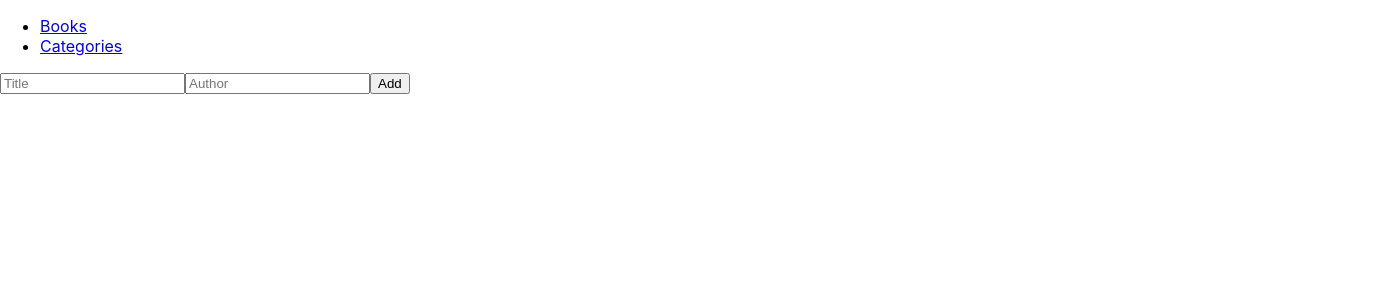
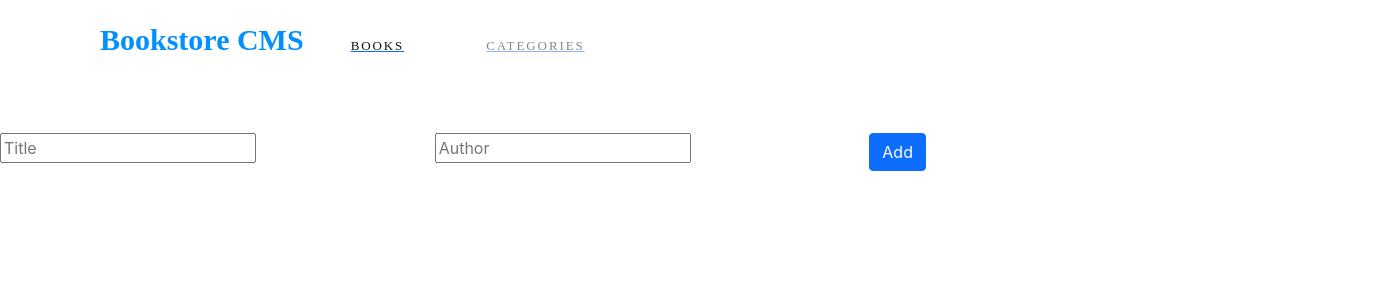
Before and after one commit to kimothokamau/bookstore_redux, a React (Create React App) app: page / in a window 1280 px wide. Shown: the top 300 px of the page, 1400 px wide, since content can reach past the window. Built offline with nearby package versions, Linux system fonts and the light colour scheme.

Commit message:
Add navcss,modify book,new and nav components

```diff
--- a/public/index.html
+++ b/public/index.html
@@ -10,34 +10,15 @@
       content="Web site created using create-react-app"
     />
     <link rel="apple-touch-icon" href="%PUBLIC_URL%/logo192.png" />
-    <!--
-      manifest.json provides metadata used when your web app is installed on a
-      user's mobile device or desktop. See https://developers.google.com/web/fundamentals/web-app-manifest/
-    -->
     <link rel="manifest" href="%PUBLIC_URL%/manifest.json" />
-    <!--
-      Notice the use of %PUBLIC_URL% in the tags above.
-      It will be replaced with the URL of the `public` folder during the build.
-      Only files inside the `public` folder can be referenced from the HTML.
-
-      Unlike "/favicon.ico" or "favicon.ico", "%PUBLIC_URL%/favicon.ico" will
-      work correctly both with client-side routing and a non-root public URL.
-      Learn how to configure a non-root public URL by running `npm run build`.
-    -->
+    <link href="https://cdn.jsdelivr.net/npm/bootstrap@5.1.0/dist/css/bootstrap.min.css" rel="stylesheet" integrity="sha384-KyZXEAg3QhqLMpG8r+8fhAXLRk2vvoC2f3B09zVXn8CA5QIVfZOJ3BCsw2P0p/We" crossorigin="anonymous">
     <title>React App</title>
   </head>
   <body>
     <noscript>You need to enable JavaScript to run this app.</noscript>
     <div id="root"></div>
-    <!--
-      This HTML file is a template.
-      If you open it directly in the browser, you will see an empty page.
-
-      You can add webfonts, meta tags, or analytics to this file.
-      The build step will place the bundled scripts into the <body> tag.
-
-      To begin the development, run `npm start` or `yarn start`.
-      To create a production bundle, use `npm run build` or `yarn build`.
-    -->
+    <script src="https://cdn.jsdelivr.net/npm/bootstrap@5.1.0/dist/js/bootstrap.bundle.min.js" integrity="sha384-U1DAWAznBHeqEIlVSCgzq+c9gqGAJn5c/t99JyeKa9xxaYpSvHU5awsuZVVFIhvj" crossorigin="anonymous"></script>
   </body>
 </html>
+  </body>
+</html>
--- a/src/App.css
+++ b/src/App.css
@@ -1 +1,8 @@
-/* TBA */
+:root {
+  --azure: #0290ff;
+  --black-two: #121212;
+  --pale-gray: #9c9c9c;
+  --border: rgb(212, 208, 208);
+  --btn: #4386bf;
+  --warm-gray: #5a5959;
+}
--- a/src/App.js
+++ b/src/App.js
@@ -1,9 +1,10 @@
-import './App.css';
 import { BrowserRouter as Router, Switch, Route } from 'react-router-dom';
 import Books from './components/books/books';
 import New from './components/books/new';
 import Categories from './components/categories/categories';
 import Nav from './components/nav';
+import './App.css';
+import './styles/nav.css';
 
 function App() {
   return (
--- a/src/components/books/book.js
+++ b/src/components/books/book.js
@@ -20,14 +20,9 @@ const Book = ({ id, title, author }) => {
           { author }
         </p>
       </div>
-      <button
-        type="button"
-        onClick={
-      () => handleRemove(id)
-}
-      >
-        Remove
-      </button>
+      <button type="button" className="btn">Comments</button>
+      <button type="button" className="btn" onClick={() => handleRemove(id)}>Remove</button>
+      <button type="button" className="btn">Edit</button>
     </li>
   );
 };
--- a/src/components/books/new.js
+++ b/src/components/books/new.js
@@ -15,9 +15,17 @@ const New = () => {
 
   return (
     <form onSubmit={handleSubmit}>
-      <input type="text" name="title" placeholder="Title" required />
-      <input type="text" name="author" placeholder="Author" required />
-      <button type="submit">Add</button>
+      <div className="row mb-3">
+        <div className="col-6 col-sm-4 themed-grid-col">
+          <input type="text" name="title" placeholder="Title" required />
+        </div>
+        <div className="col-6 col-sm-4 themed-grid-col">
+          <input type="text" name="author" placeholder="Author" required />
+        </div>
+        <div className="col-6 col-sm-4 themed-grid-col">
+          <button type="submit" className="btn btn-primary">Add</button>
+        </div>
+      </div>
     </form>
   );
 };
--- a/src/components/nav.js
+++ b/src/components/nav.js
@@ -3,14 +3,23 @@ import { Link } from 'react-router-dom';
 
 const Nav = () => (
   <nav>
-    <ul>
-      <li>
-        <Link to="/"> Books </Link>
-      </li>
-      <li>
-        <Link to="/categories"> Categories </Link>
-      </li>
-    </ul>
+    <nav className="panel-bg">
+    <span className="Bookstore-CMS Text-Style-5">
+      Bookstore CMS
+    </span>
+    <Link to="/">
+      <span className="BOOKS Text-Style-7">
+        BOOKS
+      </span>
+    </Link>
+
+    <Link to="/categories">
+      <span className="CATEGORIES Text-Style-7">
+        CATEGORIES
+      </span>
+    </Link>
+  </nav>
+
   </nav>
 );
 
--- /dev/null
+++ b/src/styles/nav.css
@@ -0,0 +1,64 @@
+.panel-bg {
+  width: 87.5rem;
+  height: 5.938rem;
+  margin: 0 0 2.375rem;
+  padding: 1.438rem 6.188rem 1.688rem 6.25rem;
+  background-color: #fff;
+}
+
+.Bookstore-CMS {
+  width: 15rem;
+  height: 2.313rem;
+  margin: 0.375rem 2.938rem 0.125rem 0;
+  font-family: Montserrat;
+  font-size: 1.875rem;
+  font-weight: bold;
+  font-stretch: normal;
+  font-style: normal;
+  line-height: normal;
+  letter-spacing: normal;
+  color: var(--azure);
+}
+
+.BOOKS {
+  width: 3.688rem;
+  height: 1rem;
+  margin: 1.125rem 2.563rem 0.688rem 0;
+  font-family: Montserrat;
+  font-size: 0.813rem;
+  font-weight: normal;
+  font-stretch: normal;
+  font-style: normal;
+  line-height: normal;
+  letter-spacing: 1.9px;
+  color: var(--black-two);
+}
+
+.CATEGORIES {
+  width: 6.563rem;
+  height: 1rem;
+  margin: 1.125rem 41.5rem 0.688rem 2.563rem;
+  opacity: 0.5;
+  font-family: Montserrat;
+  font-size: 0.813rem;
+  font-weight: normal;
+  font-stretch: normal;
+  font-style: normal;
+  line-height: normal;
+  letter-spacing: 1.9px;
+  color: var(--black-two);
+}
+
+.Oval {
+  width: 2.813rem;
+  height: 2.813rem;
+  margin: 0 0 0 41.5rem;
+  padding: 0.875rem;
+  border: solid 1px #e8e8e8;
+}
+
+.Mask {
+  width: 1.063rem;
+  height: 1.063rem;
+  background-color: var(--azure);
+}
```
